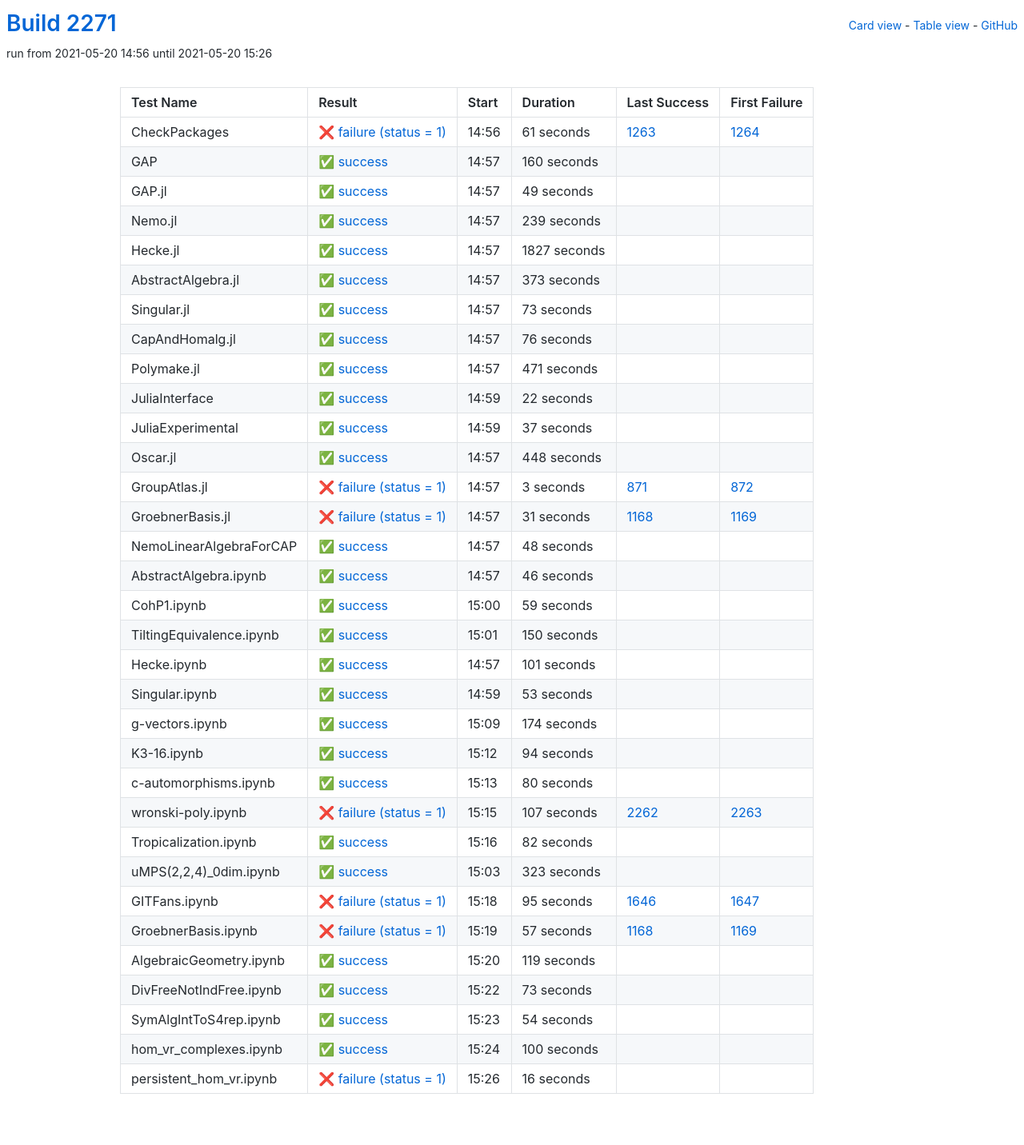
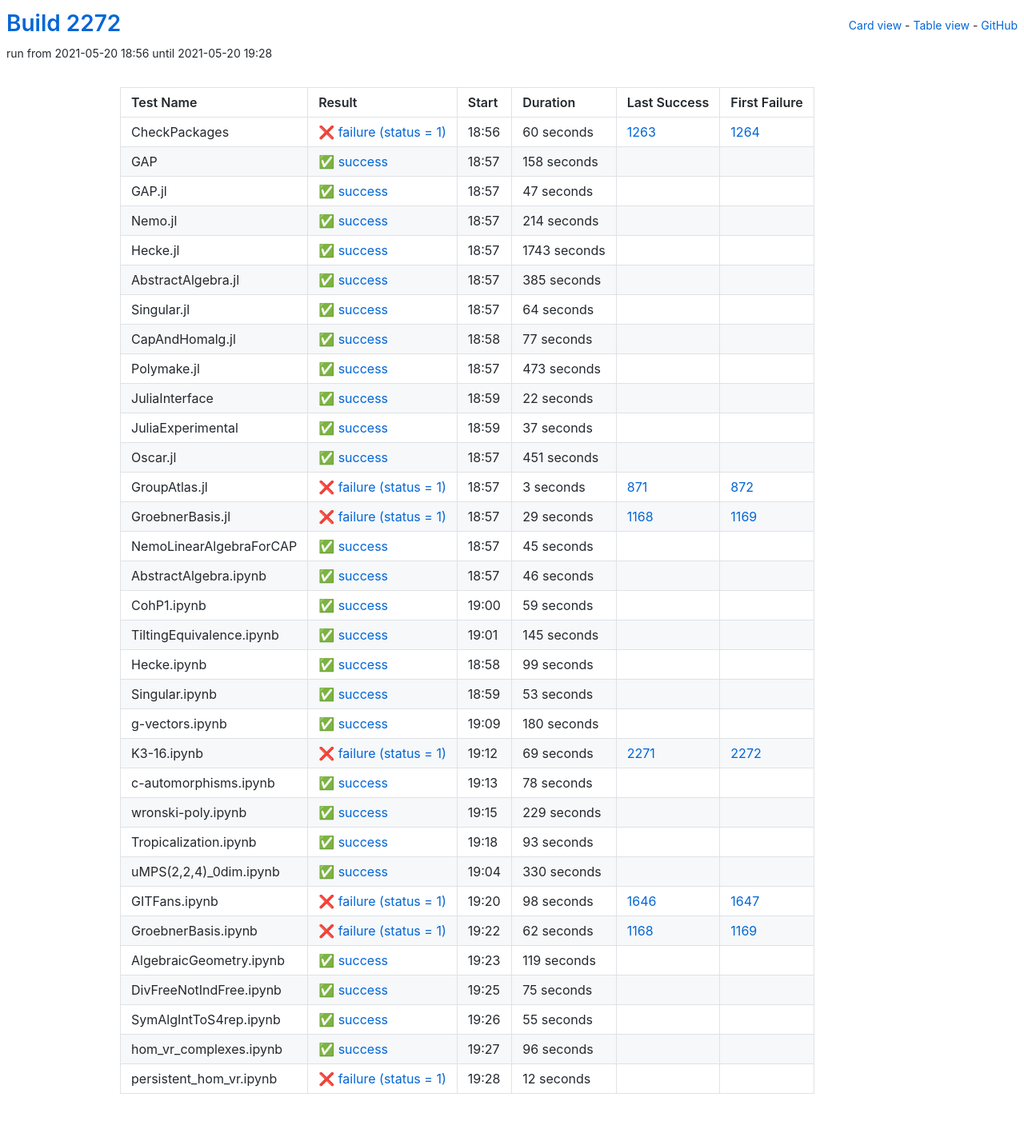
Before and after one commit to oscar-system/oscar-ci-status-stable, a Jekyll site: the page built from table.html, in a window 1280 px wide. Shown: the whole page at 80% size. Built offline with Jekyll 4.4.1, drawn with Linux system fonts in a browser that asks for light colours.

Commit message:
Build #2272

```diff
--- a/_data/ci.yml
+++ b/_data/ci.yml
@@ -1,6 +1,6 @@
 ---
-build: 2271
-build_url: https://oscarci.mathematik.uni-kl.de/job/oscar-stable/2271/
+build: 2272
+build_url: https://oscarci.mathematik.uni-kl.de/job/oscar-stable/2272/
 job: oscar-stable
 organization: oscar-system
 repo: oscar-ci-status-stable
@@ -8,116 +8,116 @@ repourl: https://github.com/oscar-system/oscar-ci-status-stable
 tests:
 - name: CheckPackages
   id: checkpackages
-  log: https://oscarci.mathematik.uni-kl.de/job/oscar-stable/2271/artifact/logs/build-2271/CheckPackages.log
-  start: 2021-05-20 14:56
+  log: https://oscarci.mathematik.uni-kl.de/job/oscar-stable/2272/artifact/logs/build-2272/CheckPackages.log
+  start: 2021-05-20 18:56
   success: false
   exitcode: 1
   status: failure
-  duration: 61
+  duration: 60
   last_success: 1263
   last_success_url: https://oscarci.mathematik.uni-kl.de/job/oscar-stable/1263/
   first_failure: 1264
   first_failure_url: https://oscarci.mathematik.uni-kl.de/job/oscar-stable/1264/
 - name: GAP
   id: gap
-  log: https://oscarci.mathematik.uni-kl.de/job/oscar-stable/2271/artifact/logs/build-2271/GAP.log
-  start: 2021-05-20 14:57
+  log: https://oscarci.mathematik.uni-kl.de/job/oscar-stable/2272/artifact/logs/build-2272/GAP.log
+  start: 2021-05-20 18:57
   success: true
   exitcode: 0
   status: success
-  duration: 160
+  duration: 158
   last_success: false
   last_success_url:
   first_failure: false
   first_failure_url:
 - name: GAP.jl
   id: gap-jl
-  log: https://oscarci.mathematik.uni-kl.de/job/oscar-stable/2271/artifact/logs/build-2271/GAP.jl.log
-  start: 2021-05-20 14:57
+  log: https://oscarci.mathematik.uni-kl.de/job/oscar-stable/2272/artifact/logs/build-2272/GAP.jl.log
+  start: 2021-05-20 18:57
   success: true
   exitcode: 0
   status: success
-  duration: 49
+  duration: 47
   last_success: false
   last_success_url:
   first_failure: false
   first_failure_url:
 - name: Nemo.jl
   id: nemo-jl
-  log: https://oscarci.mathematik.uni-kl.de/job/oscar-stable/2271/artifact/logs/build-2271/Nemo.jl.log
-  start: 2021-05-20 14:57
+  log: https://oscarci.mathematik.uni-kl.de/job/oscar-stable/2272/artifact/logs/build-2272/Nemo.jl.log
+  start: 2021-05-20 18:57
   success: true
   exitcode: 0
   status: success
-  duration: 239
+  duration: 214
   last_success: false
   last_success_url:
   first_failure: false
   first_failure_url:
 - name: Hecke.jl
   id: hecke-jl
-  log: https://oscarci.mathematik.uni-kl.de/job/oscar-stable/2271/artifact/logs/build-2271/Hecke.jl.log
-  start: 2021-05-20 14:57
+  log: https://oscarci.mathematik.uni-kl.de/job/oscar-stable/2272/artifact/logs/build-2272/Hecke.jl.log
+  start: 2021-05-20 18:57
   success: true
   exitcode: 0
   status: success
-  duration: 1827
+  duration: 1743
   last_success: false
   last_success_url:
   first_failure: false
   first_failure_url:
 - name: AbstractAlgebra.jl
   id: abstractalgebra-jl
-  log: https://oscarci.mathematik.uni-kl.de/job/oscar-stable/2271/artifact/logs/build-2271/AbstractAlgebra.jl.log
-  start: 2021-05-20 14:57
+  log: https://oscarci.mathematik.uni-kl.de/job/oscar-stable/2272/artifact/logs/build-2272/AbstractAlgebra.jl.log
+  start: 2021-05-20 18:57
   success: true
   exitcode: 0
   status: success
-  duration: 373
+  duration: 385
   last_success: false
   last_success_url:
   first_failure: false
   first_failure_url:
 - name: Singular.jl
   id: singular-jl
-  log: https://oscarci.mathematik.uni-kl.de/job/oscar-stable/2271/artifact/logs/build-2271/Singular.jl.log
-  start: 2021-05-20 14:57
+  log: https://oscarci.mathematik.uni-kl.de/job/oscar-stable/2272/artifact/logs/build-2272/Singular.jl.log
+  start: 2021-05-20 18:57
   success: true
   exitcode: 0
   status: success
-  duration: 73
+  duration: 64
   last_success: false
   last_success_url:
   first_failure: false
   first_failure_url:
 - name: CapAndHomalg.jl
   id: capandhomalg-jl
-  log: https://oscarci.mathematik.uni-kl.de/job/oscar-stable/2271/artifact/logs/build-2271/CapAndHomalg.jl.log
-  start: 2021-05-20 14:57
+  log: https://oscarci.mathematik.uni-kl.de/job/oscar-stable/2272/artifact/logs/build-2272/CapAndHomalg.jl.log
+  start: 2021-05-20 18:58
   success: true
   exitcode: 0
   status: success
-  duration: 76
+  duration: 77
   last_success: false
   last_success_url:
   first_failure: false
   first_failure_url:
 - name: Polymake.jl
   id: polymake-jl
-  log: https://oscarci.mathematik.uni-kl.de/job/oscar-stable/2271/artifact/logs/build-2271/Polymake.jl.log
-  start: 2021-05-20 14:57
+  log: https://oscarci.mathematik.uni-kl.de/job/oscar-stable/2272/artifact/logs/build-2272/Polymake.jl.log
+  start: 2021-05-20 18:57
   success: true
   exitcode: 0
   status: success
-  duration: 471
+  duration: 473
   last_success: false
   last_success_url:
   first_failure: false
   first_failure_url:
 - name: JuliaInterface
   id: juliainterface
-  log: https://oscarci.mathematik.uni-kl.de/job/oscar-stable/2271/artifact/logs/build-2271/JuliaInterface.log
-  start: 2021-05-20 14:59
+  log: https://oscarci.mathematik.uni-kl.de/job/oscar-stable/2272/artifact/logs/build-2272/JuliaInterface.log
+  start: 2021-05-20 18:59
   success: true
   exitcode: 0
   status: success
@@ -128,8 +128,8 @@ tests:
   first_failure_url:
 - name: JuliaExperimental
   id: juliaexperimental
-  log: https://oscarci.mathematik.uni-kl.de/job/oscar-stable/2271/artifact/logs/build-2271/JuliaExperimental.log
-  start: 2021-05-20 14:59
+  log: https://oscarci.mathematik.uni-kl.de/job/oscar-stable/2272/artifact/logs/build-2272/JuliaExperimental.log
+  start: 2021-05-20 18:59
   success: true
   exitcode: 0
   status: success
@@ -140,20 +140,20 @@ tests:
   first_failure_url:
 - name: Oscar.jl
   id: oscar-jl
-  log: https://oscarci.mathematik.uni-kl.de/job/oscar-stable/2271/artifact/logs/build-2271/Oscar.jl.log
-  start: 2021-05-20 14:57
+  log: https://oscarci.mathematik.uni-kl.de/job/oscar-stable/2272/artifact/logs/build-2272/Oscar.jl.log
+  start: 2021-05-20 18:57
   success: true
   exitcode: 0
   status: success
-  duration: 448
+  duration: 451
   last_success: false
   last_success_url:
   first_failure: false
   first_failure_url:
 - name: GroupAtlas.jl
   id: groupatlas-jl
-  log: https://oscarci.mathematik.uni-kl.de/job/oscar-stable/2271/artifact/logs/build-2271/GroupAtlas.jl.log
-  start: 2021-05-20 14:57
+  log: https://oscarci.mathematik.uni-kl.de/job/oscar-stable/2272/artifact/logs/build-2272/GroupAtlas.jl.log
+  start: 2021-05-20 18:57
   success: false
   exitcode: 1
   status: failure
@@ -164,32 +164,32 @@ tests:
   first_failure_url: https://oscarci.mathematik.uni-kl.de/job/oscar-stable/872/
 - name: GroebnerBasis.jl
   id: groebnerbasis-jl
-  log: https://oscarci.mathematik.uni-kl.de/job/oscar-stable/2271/artifact/logs/build-2271/GroebnerBasis.jl.log
-  start: 2021-05-20 14:57
+  log: https://oscarci.mathematik.uni-kl.de/job/oscar-stable/2272/artifact/logs/build-2272/GroebnerBasis.jl.log
+  start: 2021-05-20 18:57
   success: false
   exitcode: 1
   status: failure
-  duration: 31
+  duration: 29
   last_success: 1168
   last_success_url: https://oscarci.mathematik.uni-kl.de/job/oscar-stable/1168/
   first_failure: 1169
   first_failure_url: https://oscarci.mathematik.uni-kl.de/job/oscar-stable/1169/
 - name: NemoLinearAlgebraForCAP
   id: nemolinearalgebraforcap
-  log: https://oscarci.mathematik.uni-kl.de/job/oscar-stable/2271/artifact/logs/build-2271/NemoLinearAlgebraForCAP.log
-  start: 2021-05-20 14:57
+  log: https://oscarci.mathematik.uni-kl.de/job/oscar-stable/2272/artifact/logs/build-2272/NemoLinearAlgebraForCAP.log
+  start: 2021-05-20 18:57
   success: true
   exitcode: 0
   status: success
-  duration: 48
+  duration: 45
   last_success: false
   last_success_url:
   first_failure: false
   first_failure_url:
 - name: AbstractAlgebra.ipynb
   id: abstractalgebra-ipynb
-  log: https://oscarci.mathematik.uni-kl.de/job/oscar-stable/2271/artifact/logs/build-2271/AbstractAlgebra.ipynb.log
-  start: 2021-05-20 14:57
+  log: https://oscarci.mathematik.uni-kl.de/job/oscar-stable/2272/artifact/logs/build-2272/AbstractAlgebra.ipynb.log
+  start: 2021-05-20 18:57
   success: true
   exitcode: 0
   status: success
@@ -200,8 +200,8 @@ tests:
   first_failure_url:
 - name: CohP1.ipynb
   id: cohp1-ipynb
-  log: https://oscarci.mathematik.uni-kl.de/job/oscar-stable/2271/artifact/logs/build-2271/CohP1.ipynb.log
-  start: 2021-05-20 15:00
+  log: https://oscarci.mathematik.uni-kl.de/job/oscar-stable/2272/artifact/logs/build-2272/CohP1.ipynb.log
+  start: 2021-05-20 19:00
   success: true
   exitcode: 0
   status: success
@@ -212,32 +212,32 @@ tests:
   first_failure_url:
 - name: TiltingEquivalence.ipynb
   id: tiltingequivalence-ipynb
-  log: https://oscarci.mathematik.uni-kl.de/job/oscar-stable/2271/artifact/logs/build-2271/TiltingEquivalence.ipynb.log
-  start: 2021-05-20 15:01
+  log: https://oscarci.mathematik.uni-kl.de/job/oscar-stable/2272/artifact/logs/build-2272/TiltingEquivalence.ipynb.log
+  start: 2021-05-20 19:01
   success: true
   exitcode: 0
   status: success
-  duration: 150
+  duration: 145
   last_success: false
   last_success_url:
   first_failure: false
   first_failure_url:
 - name: Hecke.ipynb
   id: hecke-ipynb
-  log: https://oscarci.mathematik.uni-kl.de/job/oscar-stable/2271/artifact/logs/build-2271/Hecke.ipynb.log
-  start: 2021-05-20 14:57
+  log: https://oscarci.mathematik.uni-kl.de/job/oscar-stable/2272/artifact/logs/build-2272/Hecke.ipynb.log
+  start: 2021-05-20 18:58
   success: true
   exitcode: 0
   status: success
-  duration: 101
+  duration: 99
   last_success: false
   last_success_url:
   first_failure: false
   first_failure_url:
 - name: Singular.ipynb
   id: singular-ipynb
-  log: https://oscarci.mathematik.uni-kl.de/job/oscar-stable/2271/artifact/logs/build-2271/Singular.ipynb.log
-  start: 2021-05-20 14:59
+  log: https://oscarci.mathematik.uni-kl.de/job/oscar-stable/2272/artifact/logs/build-2272/Singular.ipynb.log
+  start: 2021-05-20 18:59
   success: true
   exitcode: 0
   status: success
@@ -248,104 +248,104 @@ tests:
   first_failure_url:
 - name: g-vectors.ipynb
   id: g-vectors-ipynb
-  log: https://oscarci.mathematik.uni-kl.de/job/oscar-stable/2271/artifact/logs/build-2271/g-vectors.ipynb.log
-  start: 2021-05-20 15:09
+  log: https://oscarci.mathematik.uni-kl.de/job/oscar-stable/2272/artifact/logs/build-2272/g-vectors.ipynb.log
+  start: 2021-05-20 19:09
   success: true
   exitcode: 0
   status: success
-  duration: 174
+  duration: 180
   last_success: false
   last_success_url:
   first_failure: false
   first_failure_url:
 - name: K3-16.ipynb
   id: k3-16-ipynb
-  log: https://oscarci.mathematik.uni-kl.de/job/oscar-stable/2271/artifact/logs/build-2271/K3-16.ipynb.log
-  start: 2021-05-20 15:12
+  log: https://oscarci.mathematik.uni-kl.de/job/oscar-stable/2272/artifact/logs/build-2272/K3-16.ipynb.log
+  start: 2021-05-20 19:12
+  success: false
+  exitcode: 1
+  status: failure
+  duration: 69
+  last_success: 2271
+  last_success_url: https://oscarci.mathematik.uni-kl.de/job/oscar-stable/2271/
+  first_failure: 2272
+  first_failure_url: https://oscarci.mathematik.uni-kl.de/job/oscar-stable/2272/
+- name: c-automorphisms.ipynb
+  id: c-automorphisms-ipynb
+  log: https://oscarci.mathematik.uni-kl.de/job/oscar-stable/2272/artifact/logs/build-2272/c-automorphisms.ipynb.log
+  start: 2021-05-20 19:13
   success: true
   exitcode: 0
   status: success
-  duration: 94
-  last_success: false
-  last_success_url:
-  first_failure: false
-  first_failure_url:
-- name: c-automorphisms.ipynb
-  id: c-automorphisms-ipynb
-  log: https://oscarci.mathematik.uni-kl.de/job/oscar-stable/2271/artifact/logs/build-2271/c-automorphisms.ipynb.log
-  start: 2021-05-20 15:13
-  success: true
-  exitcode: 0
-  status: success
-  duration: 80
+  duration: 78
   last_success: false
   last_success_url:
   first_failure: false
   first_failure_url:
 - name: wronski-poly.ipynb
   id: wronski-poly-ipynb
-  log: https://oscarci.mathematik.uni-kl.de/job/oscar-stable/2271/artifact/logs/build-2271/wronski-poly.ipynb.log
-  start: 2021-05-20 15:15
-  success: false
-  exitcode: 1
-  status: failure
-  duration: 107
-  last_success: 2262
-  last_success_url: https://oscarci.mathematik.uni-kl.de/job/oscar-stable/2262/
-  first_failure: 2263
-  first_failure_url: https://oscarci.mathematik.uni-kl.de/job/oscar-stable/2263/
-- name: Tropicalization.ipynb
-  id: tropicalization-ipynb
-  log: https://oscarci.mathematik.uni-kl.de/job/oscar-stable/2271/artifact/logs/build-2271/Tropicalization.ipynb.log
-  start: 2021-05-20 15:16
+  log: https://oscarci.mathematik.uni-kl.de/job/oscar-stable/2272/artifact/logs/build-2272/wronski-poly.ipynb.log
+  start: 2021-05-20 19:15
   success: true
   exitcode: 0
   status: success
-  duration: 82
+  duration: 229
+  last_success: false
+  last_success_url:
+  first_failure: false
+  first_failure_url:
+- name: Tropicalization.ipynb
+  id: tropicalization-ipynb
+  log: https://oscarci.mathematik.uni-kl.de/job/oscar-stable/2272/artifact/logs/build-2272/Tropicalization.ipynb.log
+  start: 2021-05-20 19:18
+  success: true
+  exitcode: 0
+  status: success
+  duration: 93
   last_success: false
   last_success_url:
   first_failure: false
   first_failure_url:
 - name: uMPS(2,2,4)_0dim.ipynb
   id: umps-2-2-4-0dim-ipynb
-  log: https://oscarci.mathematik.uni-kl.de/job/oscar-stable/2271/artifact/logs/build-2271/uMPS-2-2-4-_0dim.ipynb.log
-  start: 2021-05-20 15:03
+  log: https://oscarci.mathematik.uni-kl.de/job/oscar-stable/2272/artifact/logs/build-2272/uMPS-2-2-4-_0dim.ipynb.log
+  start: 2021-05-20 19:04
   success: true
   exitcode: 0
   status: success
-  duration: 323
+  duration: 330
   last_success: false
   last_success_url:
   first_failure: false
   first_failure_url:
 - name: GITFans.ipynb
   id: gitfans-ipynb
-  log: https://oscarci.mathematik.uni-kl.de/job/oscar-stable/2271/artifact/logs/build-2271/GITFans.ipynb.log
-  start: 2021-05-20 15:18
+  log: https://oscarci.mathematik.uni-kl.de/job/oscar-stable/2272/artifact/logs/build-2272/GITFans.ipynb.log
+  start: 2021-05-20 19:20
   success: false
   exitcode: 1
   status: failure
-  duration: 95
+  duration: 98
   last_success: 1646
   last_success_url: https://oscarci.mathematik.uni-kl.de/job/oscar-stable/1646/
   first_failure: 1647
   first_failure_url: https://oscarci.mathematik.uni-kl.de/job/oscar-stable/1647/
 - name: GroebnerBasis.ipynb
   id: groebnerbasis-ipynb
-  log: https://oscarci.mathematik.uni-kl.de/job/oscar-stable/2271/artifact/logs/build-2271/GroebnerBasis.ipynb.log
-  start: 2021-05-20 15:19
+  log: https://oscarci.mathematik.uni-kl.de/job/oscar-stable/2272/artifact/logs/build-2272/GroebnerBasis.ipynb.log
+  start: 2021-05-20 19:22
   success: false
   exitcode: 1
   status: failure
-  duration: 57
+  duration: 62
   last_success: 1168
   last_success_url: https://oscarci.mathematik.uni-kl.de/job/oscar-stable/1168/
   first_failure: 1169
   first_failure_url: https://oscarci.mathematik.uni-kl.de/job/oscar-stable/1169/
 - name: AlgebraicGeometry.ipynb
   id: algebraicgeometry-ipynb
-  log: https://oscarci.mathematik.uni-kl.de/job/oscar-stable/2271/artifact/logs/build-2271/AlgebraicGeometry.ipynb.log
-  start: 2021-05-20 15:20
+  log: https://oscarci.mathematik.uni-kl.de/job/oscar-stable/2272/artifact/logs/build-2272/AlgebraicGeometry.ipynb.log
+  start: 2021-05-20 19:23
   success: true
   exitcode: 0
   status: success
@@ -356,48 +356,48 @@ tests:
   first_failure_url:
 - name: DivFreeNotIndFree.ipynb
   id: divfreenotindfree-ipynb
-  log: https://oscarci.mathematik.uni-kl.de/job/oscar-stable/2271/artifact/logs/build-2271/DivFreeNotIndFree.ipynb.log
-  start: 2021-05-20 15:22
+  log: https://oscarci.mathematik.uni-kl.de/job/oscar-stable/2272/artifact/logs/build-2272/DivFreeNotIndFree.ipynb.log
+  start: 2021-05-20 19:25
   success: true
   exitcode: 0
   status: success
-  duration: 73
+  duration: 75
   last_success: false
   last_success_url:
   first_failure: false
   first_failure_url:
 - name: SymAlgIntToS4rep.ipynb
   id: symalginttos4rep-ipynb
-  log: https://oscarci.mathematik.uni-kl.de/job/oscar-stable/2271/artifact/logs/build-2271/SymAlgIntToS4rep.ipynb.log
-  start: 2021-05-20 15:23
+  log: https://oscarci.mathematik.uni-kl.de/job/oscar-stable/2272/artifact/logs/build-2272/SymAlgIntToS4rep.ipynb.log
+  start: 2021-05-20 19:26
   success: true
   exitcode: 0
   status: success
-  duration: 54
+  duration: 55
   last_success: false
   last_success_url:
   first_failure: false
   first_failure_url:
 - name: hom_vr_complexes.ipynb
   id: hom-vr-complexes-ipynb
-  log: https://oscarci.mathematik.uni-kl.de/job/oscar-stable/2271/artifact/logs/build-2271/hom_vr_complexes.ipynb.log
-  start: 2021-05-20 15:24
+  log: https://oscarci.mathematik.uni-kl.de/job/oscar-stable/2272/artifact/logs/build-2272/hom_vr_complexes.ipynb.log
+  start: 2021-05-20 19:27
   success: true
   exitcode: 0
   status: success
-  duration: 100
+  duration: 96
   last_success: false
   last_success_url:
   first_failure: false
   first_failure_url:
 - name: persistent_hom_vr.ipynb
   id: persistent-hom-vr-ipynb
-  log: https://oscarci.mathematik.uni-kl.de/job/oscar-stable/2271/artifact/logs/build-2271/persistent_hom_vr.ipynb.log
-  start: 2021-05-20 15:26
+  log: https://oscarci.mathematik.uni-kl.de/job/oscar-stable/2272/artifact/logs/build-2272/persistent_hom_vr.ipynb.log
+  start: 2021-05-20 19:28
   success: false
   exitcode: 1
   status: failure
-  duration: 16
+  duration: 12
   last_success: false
   last_success_url:
   first_failure: false
```
Also changed, not shown: README.md.
